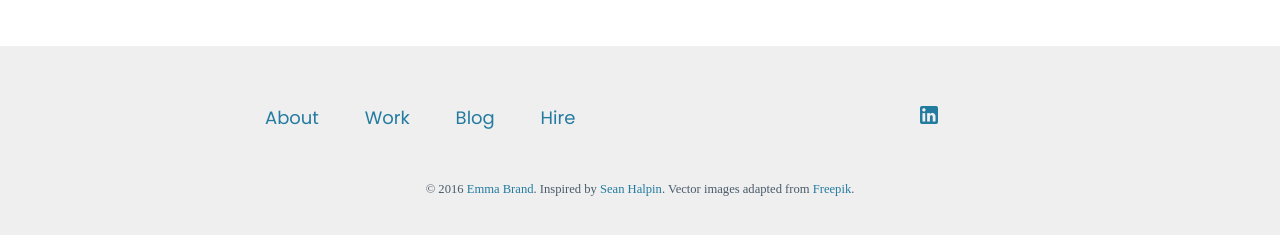
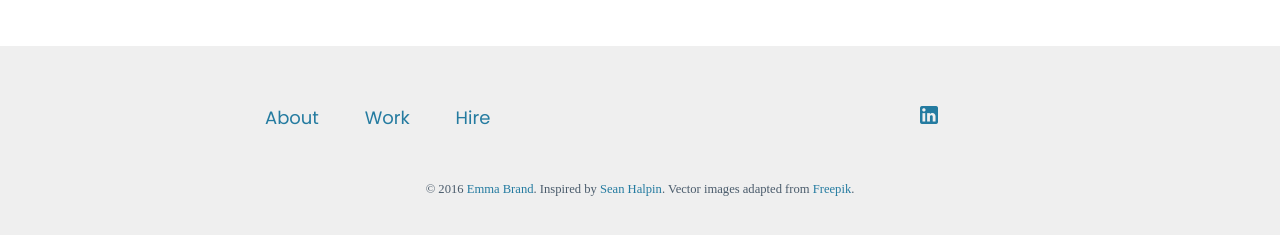
Before and after one commit to elbrand/elbrand.github.io, a Jekyll site: the page built from index.html, in a window 1280 px wide and 900 px high, scrolled down 2137 px. Shown: the part 656-891 px from the top of the window. Built offline with Jekyll 4.4.1, drawn with Linux system fonts in a browser that asks for light colours; nearby versions of some CDN libraries; some web fonts are replaced; comment, search, counter and statistics services are not loaded.

Commit message:
Update footer.html

```diff
--- a/_includes/footer.html
+++ b/_includes/footer.html
@@ -5,7 +5,6 @@
         <ul class="list-inline">
           <li><a href="/" name="about">About</a></li>
           <li><a href="/work" name="work">Work</a></li>
-          <li><a href="/blog" name="blog">Blog</a></li>
           <li><a href="mailto:{{ site.email }}" name="hire">Hire</a></li>
         </ul>
       </div>
```
